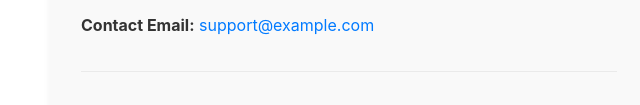
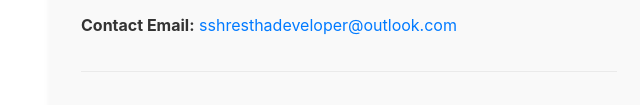
Before and after one commit to sshresthadeveloper/timeout-website, a plain HTML site: page index.html in a window 1280 px wide. Shown: the part 212-317 px from the top of the page, without its empty margins (291-931 px from the left). Drawn offline with Linux system fonts and the light colour scheme.

Commit message:
Update support email

```diff
--- a/index.html
+++ b/index.html
@@ -28,7 +28,7 @@
     <div class="container">
         <h1>Timeout Support</h1>
         <p>If you need help, have a question, or want to report a bug in the Timeout app, we are here to help!</p>
-        <p><strong>Contact Email:</strong> <a href="mailto:support@example.com">support@example.com</a></p>
+        <p><strong>Contact Email:</strong> <a href="mailto:sshresthadeveloper@outlook.com">sshresthadeveloper@outlook.com</a></p>
         <hr style="border:0; border-top:1px solid #eaeaea; margin: 2rem 0;">
         <p><a href="privacy.html">Read our Privacy Policy &rarr;</a></p>
     </div>
```
